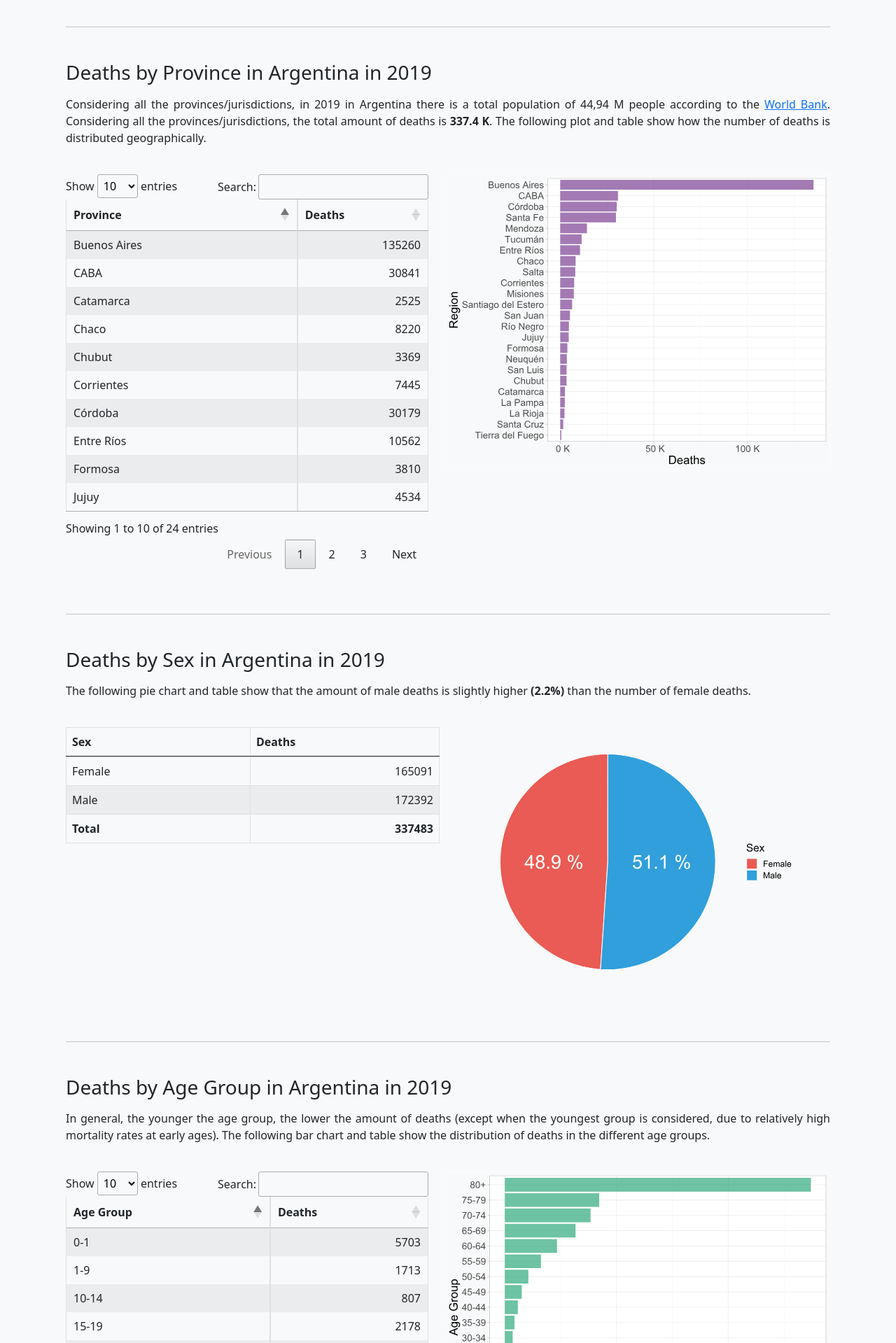
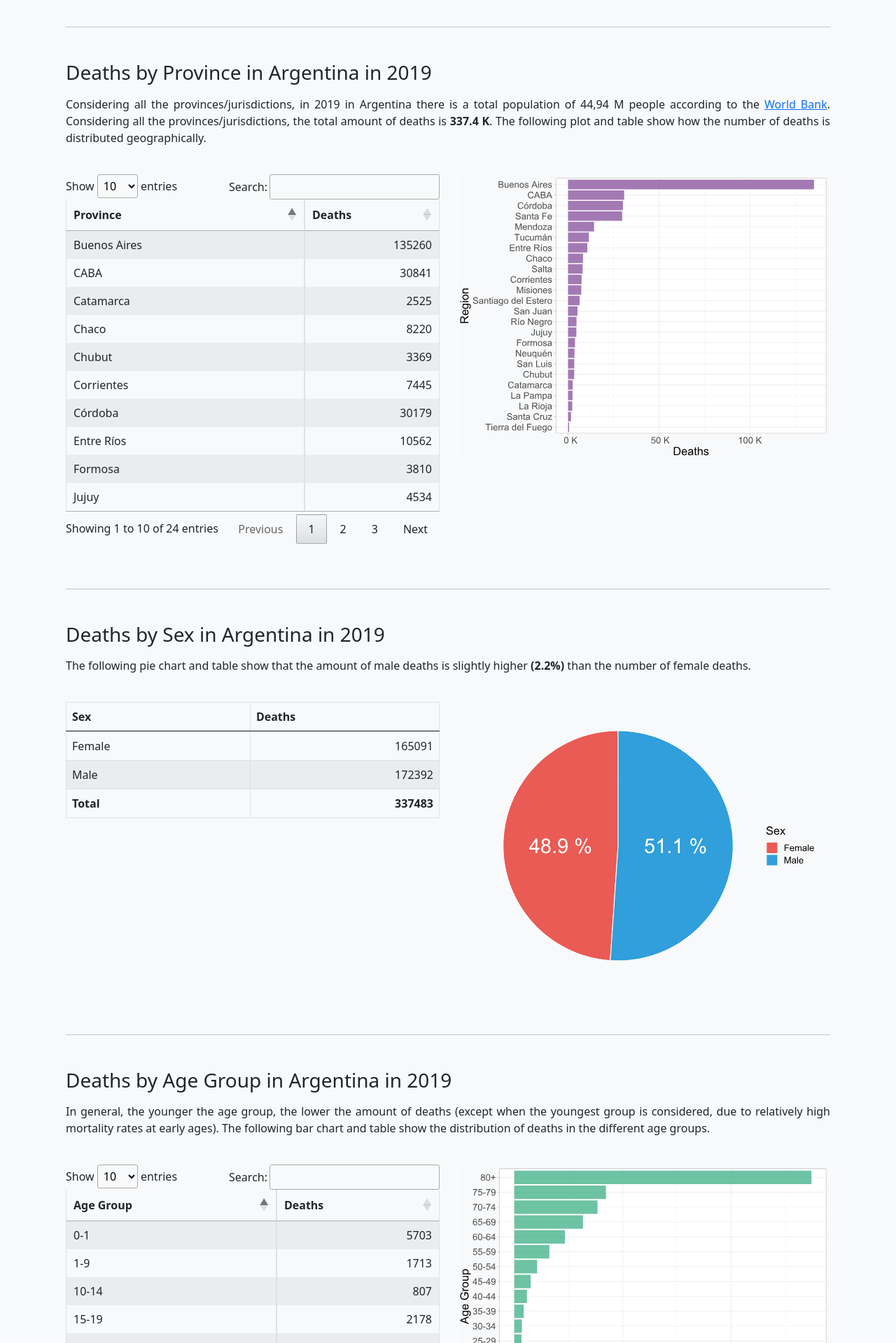
Before and after one commit to carogaltier/data-analysis-porfolio, a PHP site: page /mortality-2019.php in a window 1280 px wide. Shown: the part 554-2473 px from the top of the page at 70% size. Run offline with PHP 8.4, Linux system fonts and the light colour scheme; some libraries are stand-ins or nearby versions.

Commit message:
Update style.css

```diff
--- a/css/style.css
+++ b/css/style.css
@@ -33,23 +33,9 @@
     width: 100%;
 }
 
-
-.img-fluid {
-    min-width: 550px;
-}
-
-.about-img {
-    min-width: 450px;
-}
-
 .col-img {
     align-items: center;
     display: flex;
-}
-
-.img-fluid.pie {
-    min-width: 350px;
-    max-width: 500px;
 }
 
 .card img {
```
